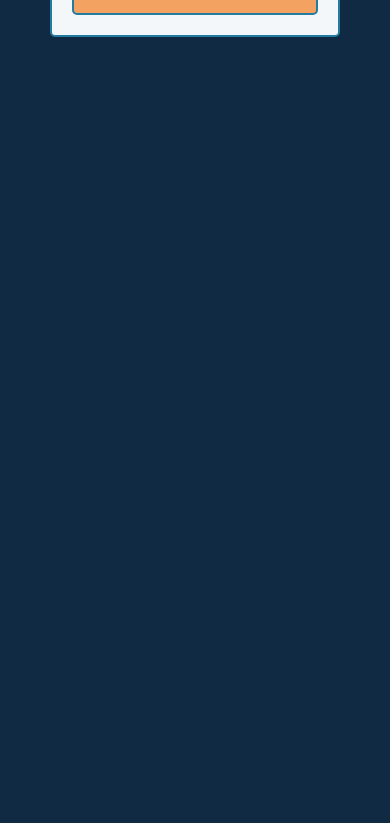
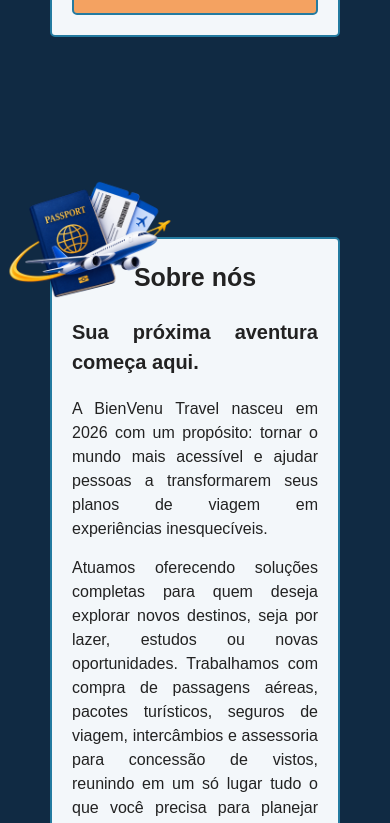
Before and after one commit to Christakisbanza/BienVenu-Viagens, a React (Vite) app: page / in a window 390 px wide. Shown: the part 1156-1979 px from the top of the page. Before the commit the page ends 1273 px from the top, so only its background shows below. Built offline with nearby package versions, Linux system fonts and the light colour scheme.

Commit message:
Secao Sobre finalizada

```diff
--- a/src/App.jsx
+++ b/src/App.jsx
@@ -3,6 +3,7 @@ import './App.css'
 
 import NavBar from './componetes/NavBar'
 import Inicio from './componetes/Inicio'
+import Sobre from './componetes/Sobre'
 function App() {
 
 
@@ -14,6 +15,9 @@ function App() {
       <div>
         <Inicio/>
       </div>
+      <div>
+        <Sobre/>
+      </div>
     </>
   )
 }
--- a/src/componetes/Inicio.jsx
+++ b/src/componetes/Inicio.jsx
@@ -40,7 +40,7 @@ const Inicio = () => {
             <div id='imgAviao' className="floating-section">
                 <img src={AviaoImg} alt="imagem de avião" />
                 <CardAnim startX={-100} startY={-150} delay={0}>
-                    <h3>Passagens Aérias Pro Mundo Inteiro</h3>
+                    <h3>Passagens Aérias Para o Mundo Inteiro</h3>
                     <p>Experiências únicas. Garanta já o seu</p>
                 </CardAnim>
                 <CardAnim startX={-100} startY={0} delay={3}>
--- /dev/null
+++ b/src/componetes/Sobre.css
@@ -0,0 +1,76 @@
+#containerSobre{
+    background-color: #F3F7FA;
+    border-radius: 5px;
+    border: 2px solid #247BA0;
+    padding: 20px;
+    margin: 200px 50px;
+    position: relative;
+}
+#imgsSobre{
+    position: absolute;
+    top: -100px;
+    left: -50px;
+}
+#imgs2Sobre{
+    position: absolute;
+    right: -15px;
+    bottom: -80px;
+}
+#imgsSobre img{
+    width: 300px;
+}
+#imgs2Sobre img{
+    width: 300px;
+}
+#containerSobre h1{
+    text-align: center;
+}
+#containerSobre h2{
+    margin: 20px 0px;
+    text-align: justify;
+}
+.txt{
+    margin-bottom: 15px;
+    text-align: justify;
+}
+@media (max-width: 768px){
+    #containerSobre h1{
+        font-size: 32px;
+    }
+    #containerSobre h2{
+        font-size: 25px;
+    }
+}
+@media (max-width: 590px){
+    #containerSobre h1{
+        font-size: 30px;
+    }
+    #containerSobre h2{
+        font-size: 25px;
+    }
+}
+@media (max-width: 400px){
+    #containerSobre h1{
+        font-size: 25px;
+    }
+    #containerSobre h2{
+        font-size: 20px;
+    }
+}
+@media(max-width: 770px){
+    #imgsSobre img{
+        width: 180px;
+    }
+    #imgs2Sobre img{
+        width: 180px;
+    }
+
+    #imgsSobre{
+        top: -60px;
+        left: -50px;
+    }
+    #imgs2Sobre{
+        right: -50px;
+        bottom: -50px;
+    }
+}
--- /dev/null
+++ b/src/componetes/Sobre.jsx
@@ -0,0 +1,43 @@
+import './Sobre.css'
+import { motion } from 'motion/react'
+
+import PassaporteImg from '../imgs/PassaporteImg.png'
+import MalaImg from '../imgs/MalaeGloboImg.png'
+
+const Sobre = () => {
+    return (
+        <div id='containerSobre'>
+            <div id='imgsSobre'>
+                <img src={PassaporteImg} alt="" />
+            </div>
+            <div id='imgs2Sobre'>
+                <img src={MalaImg} alt="" />
+            </div>
+            <motion.div
+                className="sobre-texto"
+                initial={{ opacity: 0, y: 40 }}
+                whileInView={{ opacity: 1, y: 0 }}
+                viewport={{ once: true, amount: 0.3 }}
+                transition={{ duration: 0.8, ease: "easeOut" }}
+            >
+                <h1>Sobre nós</h1>
+
+                <h2>
+                    Sua próxima aventura começa aqui.
+                </h2>
+
+                <p className='txt'>A BienVenu Travel nasceu em 2026 com um propósito: tornar o mundo mais acessível e ajudar pessoas a transformarem seus planos de viagem em experiências inesquecíveis.</p>
+
+                <p className='txt'>Atuamos oferecendo soluções completas para quem deseja explorar novos destinos, seja por lazer, estudos ou novas oportunidades. Trabalhamos com compra de passagens aéreas, pacotes turísticos, seguros de viagem, intercâmbios e assessoria para concessão de vistos, reunindo em um só lugar tudo o que você precisa para planejar sua próxima jornada.</p>
+
+                <p className='txt'>Acreditamos que cada viagem carrega uma história, um sonho e uma oportunidade de descobrir algo novo. Por isso, nosso compromisso vai além de oferecer serviços: queremos proporcionar tranquilidade, segurança e suporte em cada etapa do caminho.</p>
+
+                <h2>
+                    Seu próximo destino começa com a gente. Vamos juntos descobrir o mundo?
+                </h2>
+            </motion.div>
+        </div>
+    )
+}
+
+export default Sobre
```
Also changed, not shown: src/componetes/Inicio.css (line endings or trailing spaces), src/imgs/MalaeGloboImg.png (added), src/imgs/PassaporteImg.png (added).
